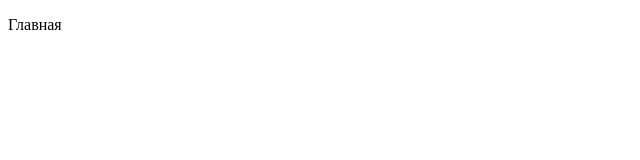
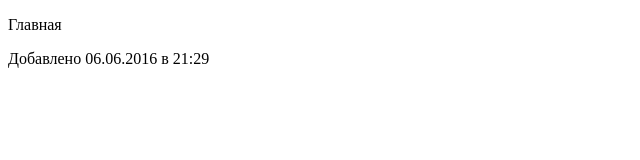
Before and after one commit to kzkkzk/kzkzkz, a plain HTML site: page Index.html in a window 1280 px wide. Shown: the whole page, without its empty margins (0-640 px from the left). Drawn offline with Linux system fonts and the light colour scheme.

Commit message:
Изменено из дома

```diff
--- a/Index.html
+++ b/Index.html
@@ -8,5 +8,7 @@
 
 <p>Главная</p>
 
+<p>Добавлено 06.06.2016 в 21:29</p>
+
 </body>
 </html>
```
Also changed, not shown: Contacts.html (+1 -0 lines), 1 other file.
